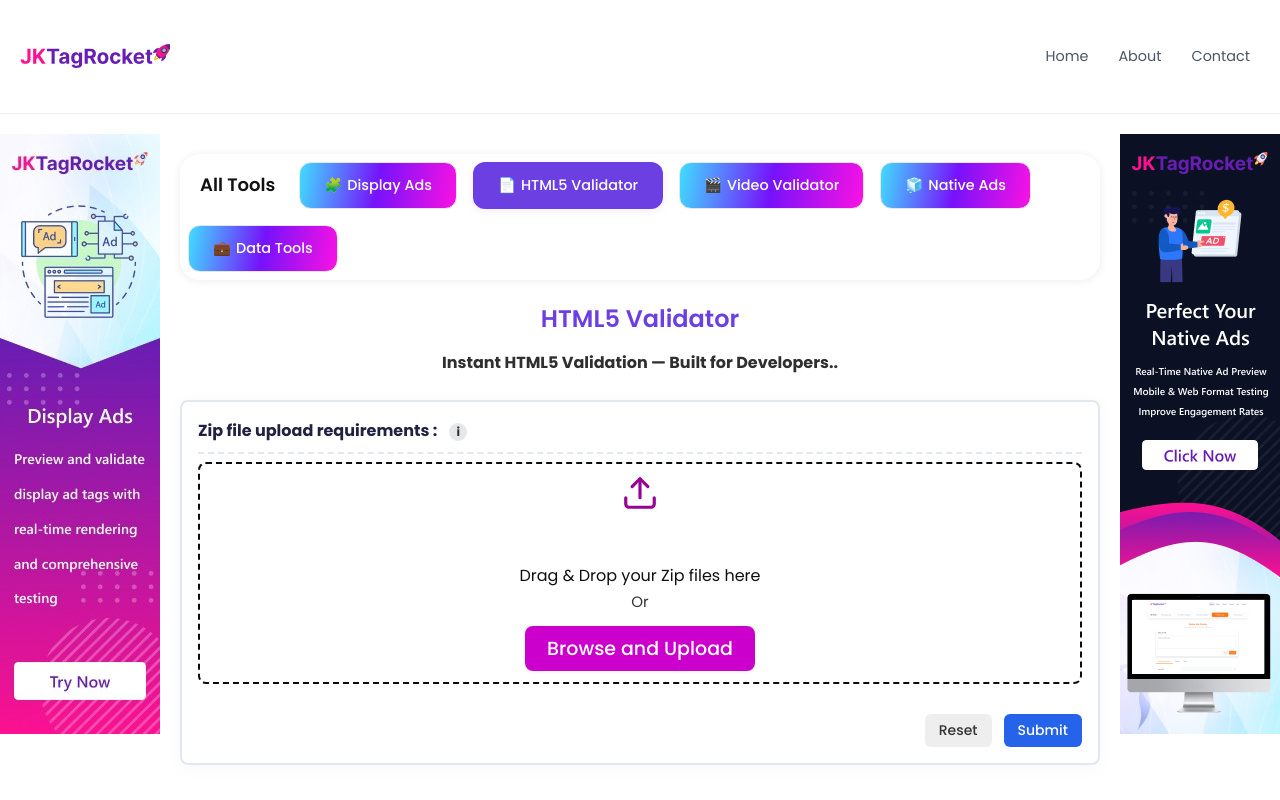
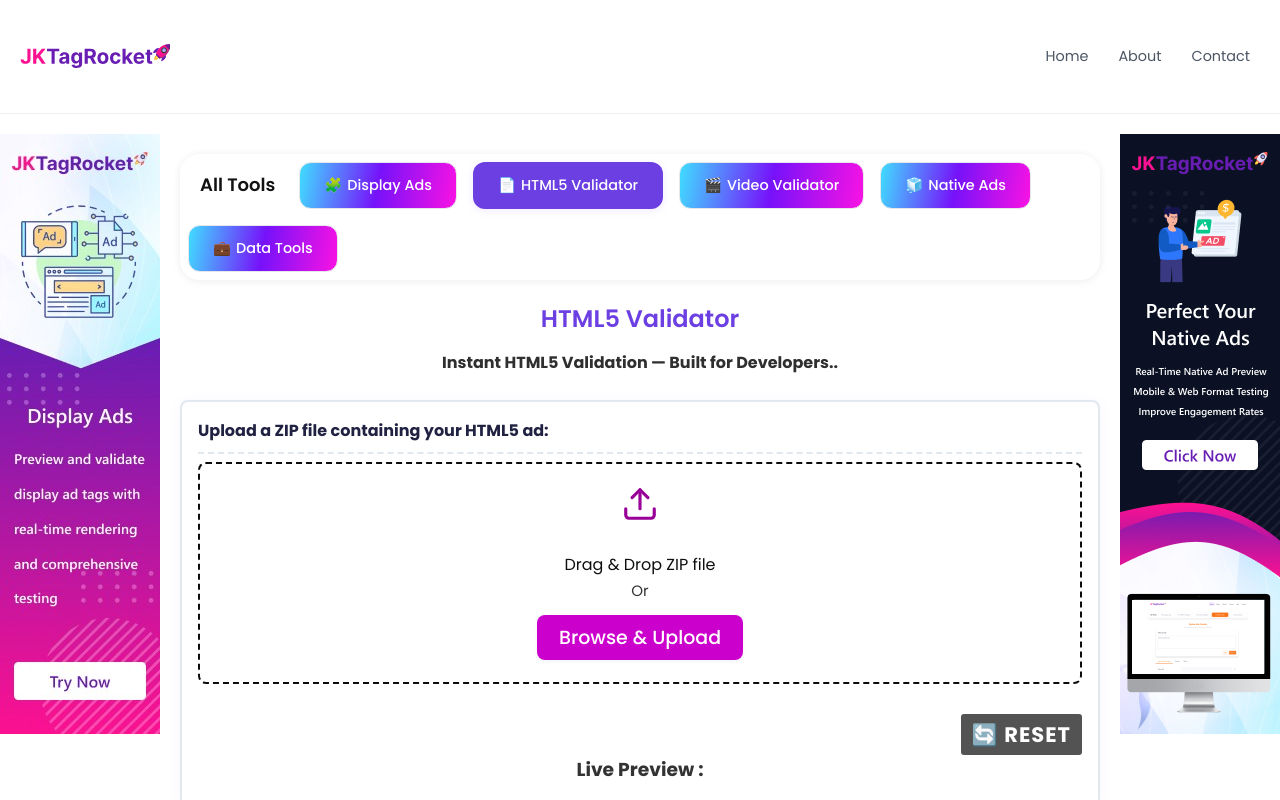
Before and after one commit to premkarthi/JKTagRocket, a Next.js app: page /tools/html5-validator in a window 1280 px wide. Shown: the top 800 px of the page. Built offline with nearby package versions, Linux system fonts and the light colour scheme.

Commit message:
added CSS stles and user messages, Few Preview changes  added for html5-validator

```diff
--- a/app/tools/display-ads/DisplayAds.module.css
+++ b/app/tools/display-ads/DisplayAds.module.css
@@ -207,7 +207,7 @@
 .dropzoneIcon {
   color: #909;
   font-size: 38px;
-  margin-bottom: 51px;
+  margin-bottom: 29px;
 }
 
 .dropzoneMainText {
--- a/app/tools/html5-validator/page.js
+++ b/app/tools/html5-validator/page.js
@@ -1,25 +1,43 @@
+// HTML5ValidatorPage.js — Final Patch with Accurate Ad Size Detection (scrollWidth/scrollHeight Fix)
+"use client";
 
-"use client";
 import { FiUpload } from "react-icons/fi";
-import React, { useRef, useState } from "react";
+import React, { useRef, useState, useEffect } from "react";
 import styles from "../display-ads/DisplayAds.module.css";
 import Faq from "../../../components/Faq";
 import JSZip from "jszip";
+import { useAutoDismissMessage, getIcon } from "../../../components/useMessages";
+import "../../../styles/globals.css";
 
 export default function HTML5ValidatorPage() {
   const inputRef = useRef(null);
   const [isActive, setIsActive] = useState(false);
-    const title = 'How do I preview an HTML5 ad?'
-    const list = ['Preview an HTML5 ad by uploading an zip file.',
-        'The format of zip files  supported creative masters could be GWD, AnimateCC, and HTML5.',
-        'View a live ad preview, images of each frame, and a video of the ad.',
-        'View network timelines, load times, file sizes, and more to ensure ads are compliant,with Deep capture check box is ON.']
+  const [iframeUrl, setIframeUrl] = useState(null);
+  const [adSize, setAdSize] = useState({ width: 0, height: 0 });
+  const [message, setMessage] = useAutoDismissMessage();
+  const [uploadedFileName, setUploadedFileName] = useState("");
 
+  const title = 'How do I preview an HTML5 ad?';
+  const list = [
+    'Preview an HTML5 ad by uploading a zip file.',
+    'Supported formats: GWD, AnimateCC, and HTML5 creatives.',
+    'View live ad preview, frame images, and ad video.',
+    'Analyze network timeline, load time, size, and compliance with Deep Capture enabled.'
+  ];
+
+  useEffect(() => {
+    return () => {
+      if (iframeUrl) {
+        URL.revokeObjectURL(iframeUrl);
+      }
+    };
+  }, [iframeUrl]);
 
   const handleDrop = (e) => {
     e.preventDefault();
     setIsActive(false);
-        // handle files: e.dataTransfer.files
+    const files = e.dataTransfer.files;
+    if (files && files.length > 0) handleFileChange({ target: { files } });
   };
 
   const handleDragOver = (e) => {
@@ -27,7 +45,7 @@
     setIsActive(true);
   };
 
-    const handleDragLeave = (e) => {
+  const handleDragLeave = () => {
     setIsActive(false);
   };
 
@@ -35,9 +53,89 @@
     inputRef.current?.click();
   };
 
-    const handleFileChange = (e) => {
-        // handle file: e.target.files
+  const handleFileChange = async (e) => {
+    const file = e.target.files[0];
+    if (!file || !file.name.endsWith(".zip")) {
+      setMessage({ type: "error", text: "Please upload a valid ZIP file" });
+      return;
+    }
+
+    setUploadedFileName(file.name);
+
+    const zip = await JSZip.loadAsync(file);
+    let indexFile = null;
+
+    zip.forEach((relativePath, zipEntry) => {
+      if (!indexFile && zipEntry.name.toLowerCase().includes("index.html")) {
+        indexFile = zipEntry;
+      }
+    });
+
+    if (!indexFile) {
+      const htmlFiles = Object.values(zip.files).filter(f => f.name.endsWith(".html"));
+      if (htmlFiles.length > 0) {
+        indexFile = htmlFiles[0];
+      } else {
+        setMessage({ type: "error", text: "No HTML file found inside the zip (e.g., index.html)." });
+        return;
+      }
+    }
+
+    const fileMap = new Map();
+    for (const path in zip.files) {
+      const entry = zip.files[path];
+      if (!entry.dir) {
+        const blob = await entry.async("blob");
+        const blobURL = URL.createObjectURL(blob);
+        fileMap.set(path, blobURL);
+      }
+    }
+
+    const htmlContent = await indexFile.async("text");
+    const parser = new DOMParser();
+    const doc = parser.parseFromString(htmlContent, "text/html");
+
+    ["img", "script", "link"].forEach(tag => {
+      const attr = tag === "link" ? "href" : "src";
+      doc.querySelectorAll(`${tag}[${attr}]`).forEach(el => {
+        const src = el.getAttribute(attr);
+        if (!src) return;
+        const normalizedPath = Object.keys(zip.files).find(p => p.endsWith(src) || p.includes(src));
+        if (normalizedPath && fileMap.has(normalizedPath)) {
+          el.setAttribute(attr, fileMap.get(normalizedPath));
+        }
+      });
+    });
+
+    const sizeScript = doc.createElement("script");
+    sizeScript.textContent = `
+      window.addEventListener('load', function() {
+        setTimeout(function() {
+          const w = Math.max(document.documentElement.scrollWidth, document.body.scrollWidth);
+          const h = Math.max(document.documentElement.scrollHeight, document.body.scrollHeight);
+          parent.postMessage({ type: 'ad-size', width: w, height: h }, '*');
+        }, 300);
+      });
+    `;
+    doc.body.appendChild(sizeScript);
+
+    const blob = new Blob([doc.documentElement.outerHTML], { type: "text/html" });
+    const previewUrl = URL.createObjectURL(blob);
+    setIframeUrl(previewUrl);
+
+    setMessage({ type: "success", text: `✅ ZIP uploaded: ${file.name}` });
   };
+
+  useEffect(() => {
+    const handler = (e) => {
+      if (e.data?.type === "ad-size") {
+        setAdSize({ width: e.data.width, height: e.data.height });
+      }
+    };
+    window.addEventListener("message", handler);
+    return () => window.removeEventListener("message", handler);
+  }, []);
+
   return (
     <div className={styles.displayAdsContainer}>
       <div style={{ marginBottom: 24 }}>
@@ -48,69 +146,8 @@
       </div>
 
       <div className={styles.displayAdsInputCard}>
-                {/* <label
-                    htmlFor="displayAdInput"
-                    className={styles.displayAdsInputLabel}
-                >
-                    File Upload
-                </label> */}
-                <label
-                    htmlFor="displayAdInput"
-                    className={styles.displayAdsInputLabel}
-                    style={{ display: "flex", alignItems: "center", gap: "6px" }}
-                >
-                    Zip file upload requirements :
-                    <span title="Upload Requirements">
-                    </span>
-                    <span style={{ position: "relative", cursor: "pointer" }}>
-                        <span
-                            style={{
-                                display: "inline-block",
-                                backgroundColor: "#e5e7eb",
-                                color: "#333",
-                                borderRadius: "50%",
-                                width: "18px",
-                                height: "18px",
-                                fontSize: "12px",
-                                lineHeight: "18px",
-                                textAlign: "center",
-                                fontWeight: "bold",
-                            }}
-                            title="Upload Requirements"
-                        >
-                            i
-                        </span>
-
-                        <div
-                            style={{
-                                position: "absolute",
-                                top: "22px",
-                                left: "-180px",
-                                width: "360px",
-                                backgroundColor: "#fff",
-                                color: "#111827",
-                                border: "1px solid #ddd",
-                                borderRadius: "6px",
-                                boxShadow: "0 2px 8px rgba(0, 0, 0, 0.1)",
-                                fontSize: "13px",
-                                padding: "12px",
-                                zIndex: 10,
-                                whiteSpace: "normal",
-                                display: "none"
-                            }}
-                            className="TooltipCopyButton"
-                        >
-                            <strong>Upload Requirements</strong><br /><br />
-                            <ul style={{ paddingLeft: "18px", margin: 0 }}>
-                                <li>Google Web Designer (GWD)</li>
-                                <li>Adobe Animate (AnimateCC)</li>
-                                <li>Standard HTML5 creatives</li>
-                            </ul>
-                            <br />
-                            ⚠️ Your ZIP must include at least one <code>.html</code> file (e.g., <code>index.html</code>, <code>creative.html</code>).<br />
-                            📦 Ensure all referenced assets (images, CSS, JS) are packaged inside the ZIP.
-                        </div>
-                    </span>
+        <label htmlFor="displayAdInput" className={styles.displayAdsInputLabel}>
+          Upload a ZIP file containing your HTML5 ad:
         </label>
 
         <div
@@ -123,45 +160,68 @@
         >
           <div className={styles.dropzoneInner}>
             <FiUpload className={styles.dropzoneIcon} />
-                        <div className={styles.dropzoneMainText}>
-                            Drag &amp; Drop your Zip files here
+            <div className={styles.dropzoneMainText}>Drag & Drop ZIP file</div>
+            <div className={styles.dropzoneBrowseText}>Or</div>
+            <button className={styles.dropzoneButton} type="button">Browse & Upload</button>
+            <input type="file" accept=".zip" style={{ display: "none" }} ref={inputRef} onChange={handleFileChange} />
+            {uploadedFileName && (
+              <div style={{ marginTop: 11, fontSize: 15, color: '#909' }}>📁 <strong>{uploadedFileName}</strong></div>
+            )}
           </div>
-                        <div className={styles.dropzoneBrowseText}>
-                            Or
         </div>
+
+        {message && (
+          <div className={`user-message ${message.type}`} style={{ marginTop: 16 }}>
+            <div className="user-message-icon">{getIcon(message.type)}</div>
+            <div className="user-message-content">
+              <span>{message.text}</span>
+              <a href="#" className="user-message-action" onClick={(e) => { e.preventDefault(); setMessage(null); }}>
+                Dismiss
+              </a>
+            </div>
+          </div>
+        )}
+
+        <div className={styles.resetButtonGroup} style={{ display: "flex", justifyContent: "flex-end", marginTop: 12 }}>
           <button
-                            className={styles.dropzoneButton}
-                            type="button"
-                            tabIndex={-1}
+            className="reset-btn"
+            onClick={() => {
+              setIframeUrl(null);
+              setAdSize({ width: 0, height: 0 });
+              setUploadedFileName("");
+              if (inputRef.current) inputRef.current.value = null;
+              setMessage({ type: "info", text: "Reset successful — All inputs and previews have been cleared." });
+            }}
           >
-                            Browse and Upload
+            🔄 RESET
           </button>
-                        <input
-                            type="file"
-                            accept=".html,.zip"
-                            style={{ display: "none" }}
-                            ref={inputRef}
-                            onChange={handleFileChange}
+        </div>
+            <dix><h3 style={{ textAlign: "center", marginBottom: 5 }}>
+              Live Preview :
+              {/* <span style={{ fontSize: 15, fontWeight: "normal" }}>(Ad Size: {adSize.width}×{adSize.height})</span> */}
+            </h3></dix>
+        {iframeUrl && (
+          <div style={{ marginTop: 24, padding: 16, border: "2px solid #ccc", borderRadius: 8 }}>
+            {/* <h3 style={{ textAlign: "center", marginBottom: 12 }}>
+              Live Preview <span style={{ fontSize: 15, fontWeight: "normal" }}>(Ad Size: {adSize.width}×{adSize.height})</span>
+            </h3> */}
+            <div style={{ display: "flex", justifyContent: "center" }}>
+              <iframe
+                src={iframeUrl}
+                title="HTML5 Preview"
+                style={{
+                  width: adSize.width || 970,
+                  height: adSize.height || 888,
+                  border: "1px solid #ccc",
+                  boxShadow: "0 0 6px rgba(0,0,0,0.1)"
+                }}
               />
             </div>
           </div>
-                <div className={styles.displayAdsButtonGroup}>
-                    <button
-                        className={styles.displayAdsResetBtn}
-                        type="button"
-                    >
-                        Reset
-                    </button>
-                    <button
-                        className={styles.displayAdsPreviewBtn}
-                        type="button"
-                    >
-                        Submit
-                    </button>
-                </div>
+        )}
       </div>
 
-            <Faq title={title} list={list} ></Faq>
+      <Faq title={title} list={list} />
     </div>
   );
 }
--- a/app/tools/native-ads/page.js
+++ b/app/tools/native-ads/page.js
@@ -710,7 +710,7 @@
                                                 <Image
                                                     src={imagevideoPreview}
                                                     alt="Preview"
-                                                    style={{ maxHeight: 700, maxWidth: 500, marginBottom: 9 }}
+                                                    style={{ maxHeight: 300, maxWidth: 500, marginBottom: 9 }}
                                                     onError={e => (e.target.style.display = 'none')}
                                                     height={700}
                                                     width={500}
--- a/styles/globals.css
+++ b/styles/globals.css
@@ -547,6 +547,30 @@
         }
 
         /* Message text block */
+        .user-message {
+          display: flex;
+          align-items: flex-start;
+          border: 1px solid;
+          border-radius: 6px;
+          padding: 12px 16px;
+          font-size: 14px;
+          margin-bottom: 16px;
+          line-height: 1.4;
+        }
+        .user-message-icon {
+          font-size: 18px;
+          line-height: 1;
+          flex-shrink: 0;
+          width: 24px;
+          height: 24px;
+          border-radius: 50%;
+          text-align: center;
+          font-weight: bold;
+          display: flex;
+          align-items: center;
+          justify-content: center;
+        }
+
         .user-message-content {
           flex: 1;
           padding-left: 16px;
@@ -643,3 +667,32 @@
   padding: 10px;
   z-index: 15;
 }
+.reset-btn {
+  background-color: #535353;
+  color: white;
+  font-weight: bold;
+  font-size: 21px;
+  padding: 5px 11px;
+  border: px solid var(--brand-color-gray) !important;
+  border-radius: 4px;
+  box-shadow: none;
+  transition: all 0.2s ease-in-out;
+  cursor: pointer;
+  text-transform: uppercase;
+  letter-spacing: 1px;
+  border-radius: 3px;
+}
+
+.reset-btn:hover {
+  background-color: #7b7a7a;
+}
+
+/* .reset-btn:active {
+  transform: translateY(2px);
+  box-shadow: 0 2px 0 #d74b4b;
+} */
+.resetButtonGroup {
+  display: flex;
+  justify-content: flex-end; /* Ensures button is on the right */
+  margin-top: 12px;
+}
```
Lines whose indentation alone changed are shown as unchanged.
